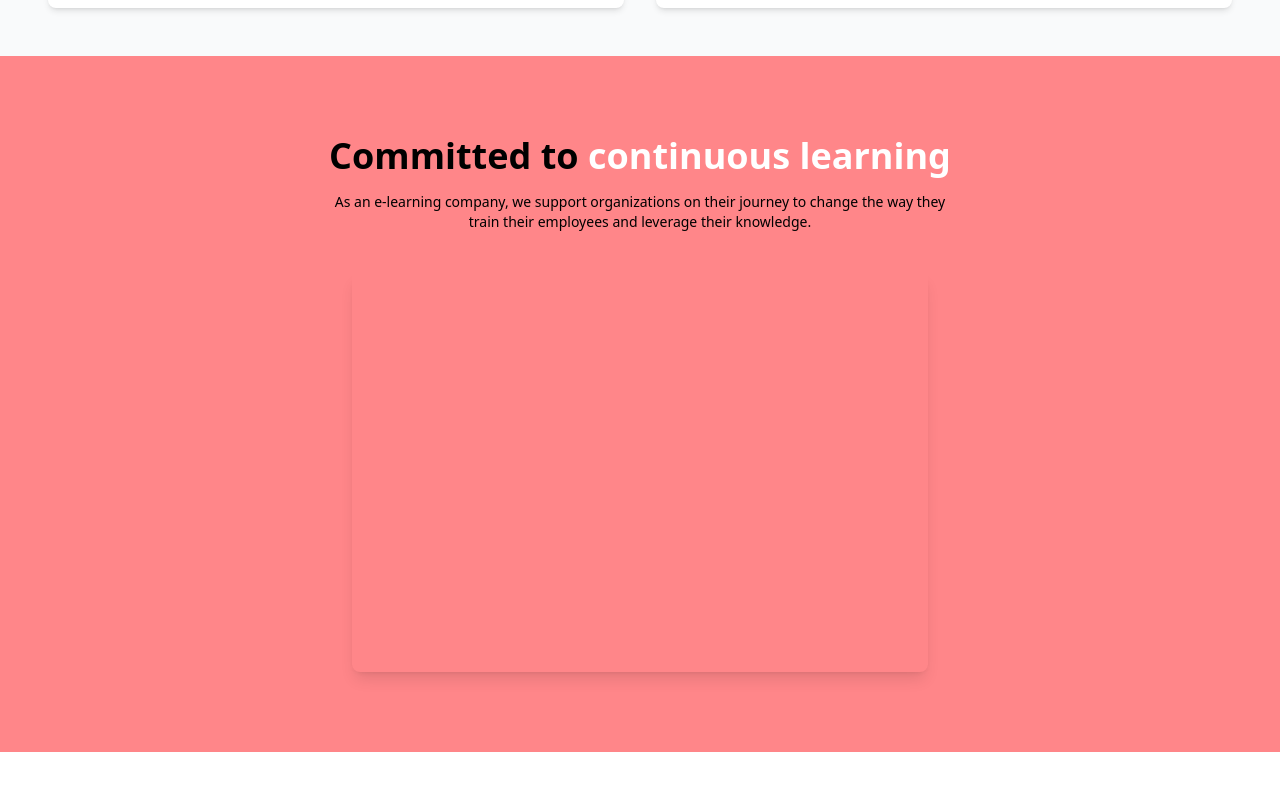
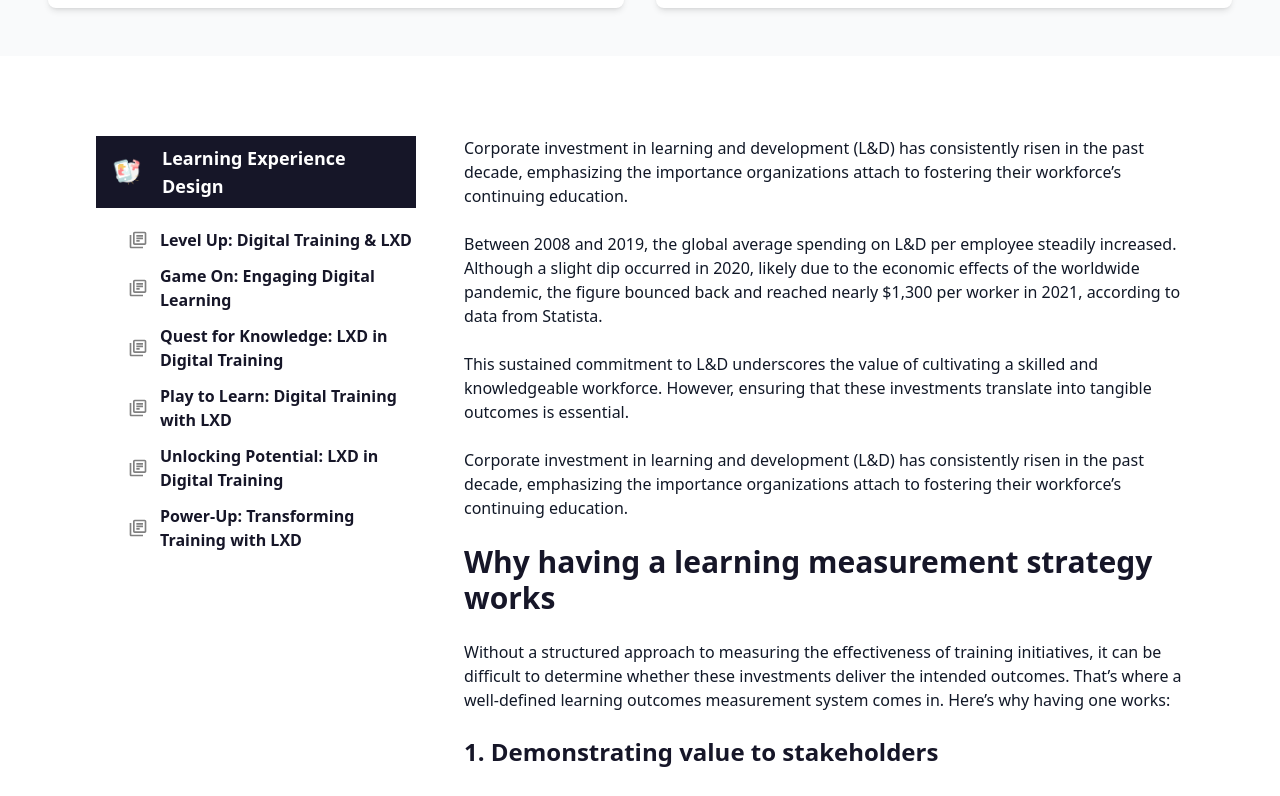
Before and after one commit to BereketTeshome/Enkoy-Technologies, a React (Vite) app in the folder client/: page / in a window 1280 px wide. Shown: the part 2620-3416 px from the top of the page. Built offline with nearby package versions, Linux system fonts and the light colour scheme.

Commit message:
vercel update

```diff
--- a/client/src/pages/HomePage.jsx
+++ b/client/src/pages/HomePage.jsx
@@ -1,6 +1,6 @@
 import React from "react";
 import Header from "../components/Header";
-// import Contents from "../components/Contents";
+import Contents from "../components/Contents";
 import Partners from "../components/homepage_contents/partners";
 import Testimonials from "../components/homepage_contents/Testimonials";
 import OurServices from "../components/homepage_contents/OurServices";
@@ -21,11 +21,11 @@ const HomePage = () => {
       <Testimonials />
       <Achievement />
       <OurServices />
+      <Contents />
       <VideoSection />
       <HowWeWork />
       <CaseStudies />
       <ContactUsSection />
-      {/* <Contents /> */}
     </div>
   );
 };
```
